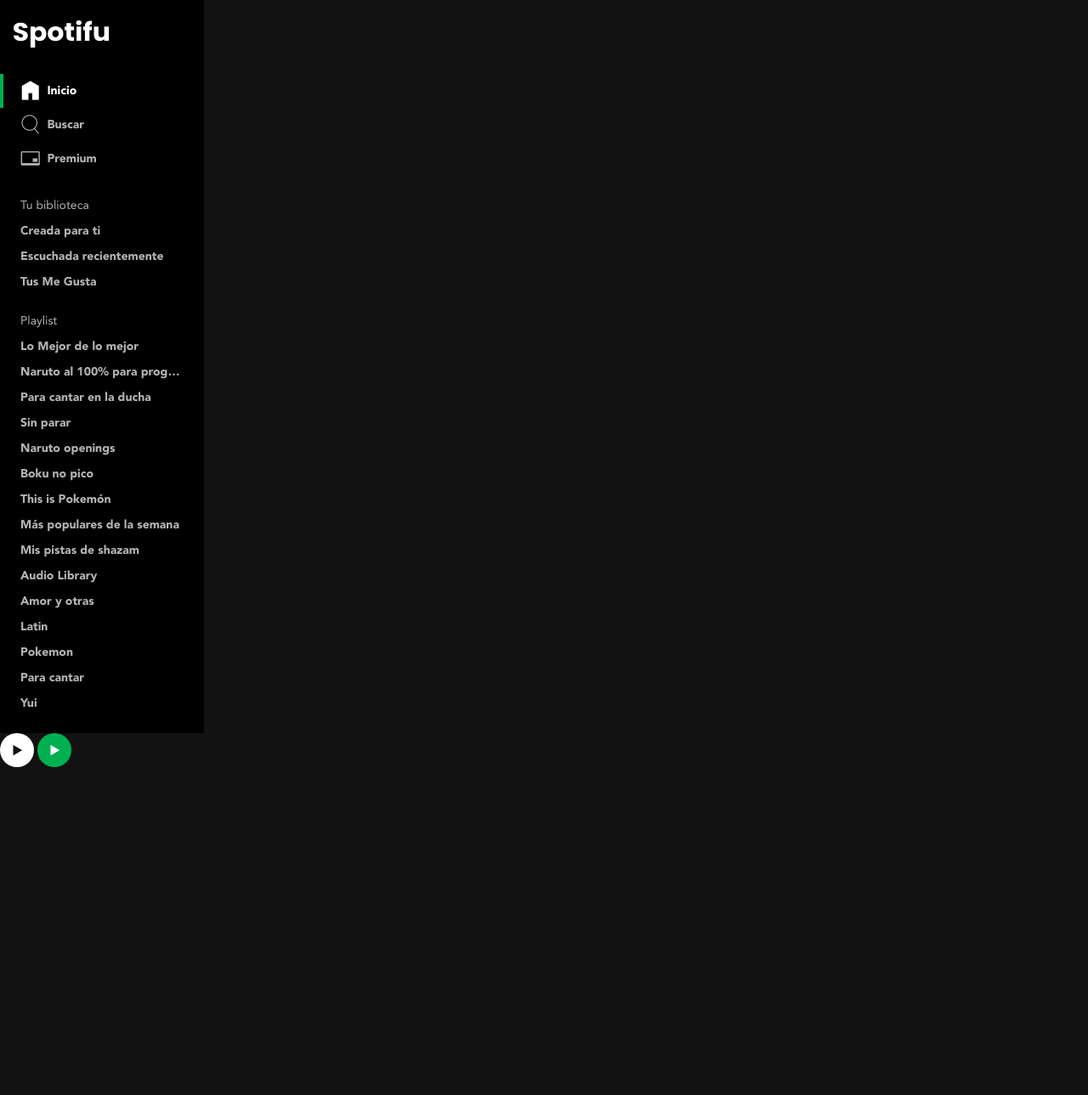
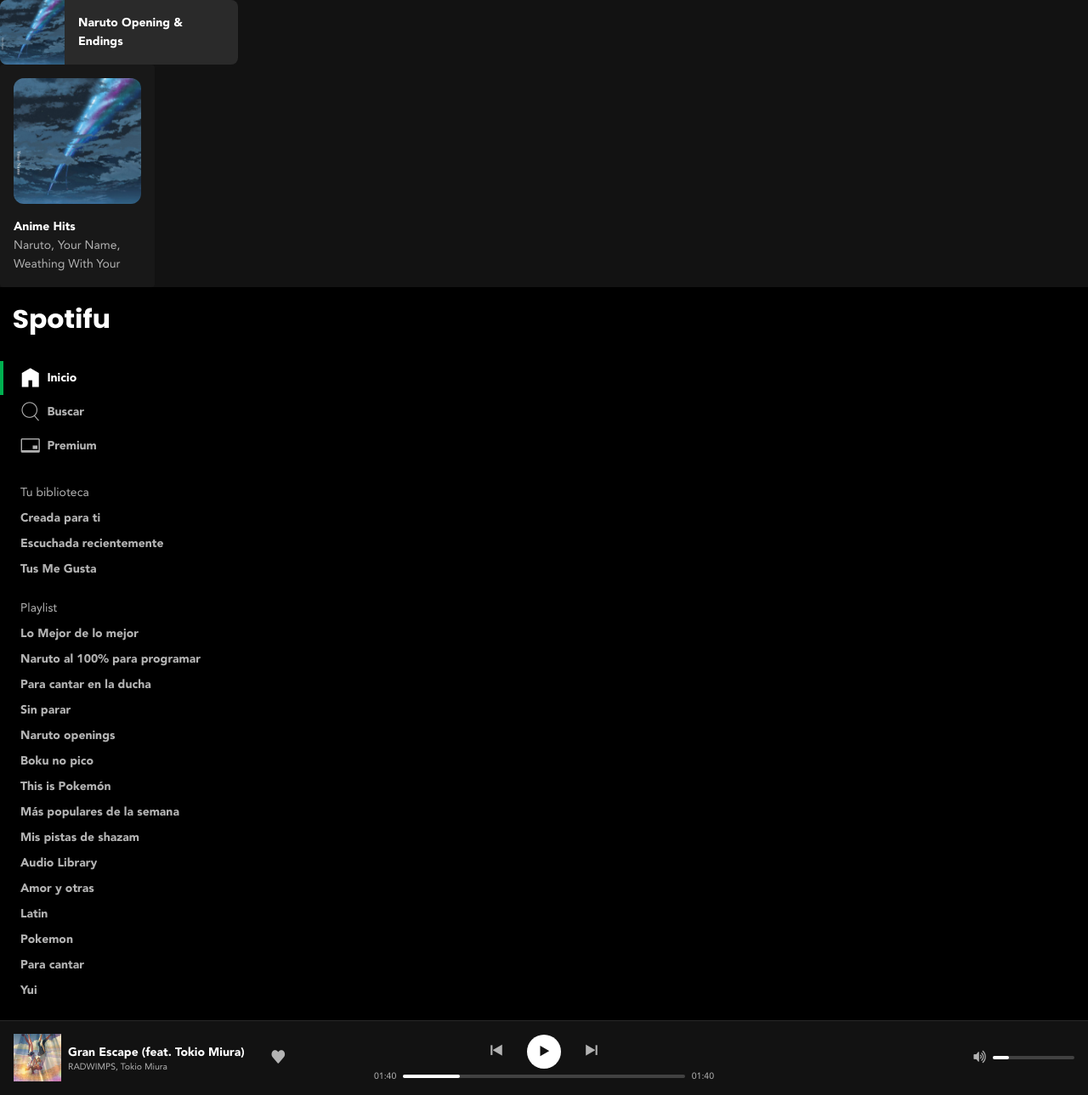
Before and after one commit to Antonela89/spotifu, a plain HTML site: page index.html in a window 1280 px wide. Shown: the whole page at 85% size. Before the commit the page ends 903 px from the top, so only its background shows below. Drawn offline with Linux system fonts and the light colour scheme; files whose address does not match are found by name.

Commit message:
player, playlistA and playlistB

```diff
--- a/css/index.css
+++ b/css/index.css
@@ -5,6 +5,11 @@
 @import './button-icon.css';
 @import './sidebar.css';
 @import './ellipsis.css';
+@import './player.css';
+@import './playlist-a.css';
+@import './playlist-b.css';
+
+
 
 
 :root {
--- /dev/null
+++ b/css/now-playing.css
@@ -0,0 +1,40 @@
+.nowPlaying {
+    display: flex;
+    gap: 0.5rem;
+    align-items: center;
+}
+
+.nowPlaying-cover img {
+    inline-size: 3.5rem;
+    block-size: 3.5rem;
+    vertical-align: middle;
+}
+
+.nowPlaying-details {
+    display: flex;
+    gap: 1.5rem;
+}
+
+.nowPlaying-description {
+    display: flex;
+    flex-direction: column;
+    justify-content: center;
+}
+
+.nowPlaying-title, .nowPlaying-artist {
+    text-decoration: none;
+}
+
+.nowPlaying-title {
+    color: var(--whiteColor);
+    font: var(--baseFontBold);
+}
+
+.nowPlaying-artist {
+    color: var(--gray10Color);
+    font: var(--smallFont);
+}
+
+.nowPlaying-actions {
+
+}
--- /dev/null
+++ b/css/player-controls.css
@@ -0,0 +1,11 @@
+.playerControls {
+    display: flex;
+    flex-direction: column;
+    gap: 0.25rem
+}
+
+.playerControls-buttons {
+    display: flex;
+    justify-content: center;
+    gap: 1rem;
+}
--- /dev/null
+++ b/css/player-playback.css
@@ -0,0 +1,16 @@
+.playerPlayback {
+    display: flex;
+    gap: 0.5rem;
+    align-items: center;
+
+}
+.playerPlayback-slider {
+    flex:1;
+}
+
+.playerPlayback-progressTime {
+    font: var(--smallFont);
+    line-height: 1;
+    position: relative;
+    top: 1px;
+}
--- /dev/null
+++ b/css/player-volume.css
@@ -0,0 +1,9 @@
+.playerVolumne {
+    display: flex;
+    align-items: center;
+}
+
+.playerVolume-slider {
+    flex:1;
+    inline-size: 6rem;
+}
--- /dev/null
+++ b/css/player.css
@@ -0,0 +1,39 @@
+@import './player-controls.css';
+@import './player-playback.css';
+@import './player-volume.css';
+@import './now-playing.css';
+@import './slider.css';
+
+.player {
+    display: flex;
+    align-items: center;
+    gap: 1.5rem;
+    padding: 1rem;
+    box-shadow: inset 0 1px 0 var(--gray30Color);
+}
+
+.player > * {
+    flex: 1;
+}
+
+.player-nowPlaying {
+
+}
+
+.player-playerControls {
+
+}
+
+.player-playerVolume {
+    display: flex;
+    justify-content: flex-end;
+}
+
+.player-control {
+    border: none;
+    padding: 0.5rem;
+    background: none;
+    color: var(--gray10Color);
+    font-size: 1rem;
+    cursor: pointer;
+}
--- /dev/null
+++ b/css/playlist-a.css
@@ -0,0 +1,54 @@
+.playlistA {
+    inline-size: 13em;
+    border-radius: 0.25rem;
+    padding: 1rem;
+    background: var(--gray40Color);
+    box-sizing: border-box;
+    transition: 0.3s background;
+}
+
+.playlistA:hover, .playlistA:focus-within {
+    cursor: pointer;
+    background: var(--gray30color);
+}
+
+.playlistA:hover .playlistA-cover button,
+.playlistA:focus-within .playlistA-cover button  {
+    opacity: 1;
+    transform: translateY(0);
+}
+
+.playlistA-cover {
+    position: relative;
+    border-radius: 0.75rem;
+    overflow: hidden;
+    margin-block-end: 1rem;
+}
+
+.playlistA-cover img{
+    vertical-align: middle;
+    inline-size: 100%;
+    block-size: auto;
+}
+
+.playlistA-cover button {
+    position: absolute;
+    right: 0.5rem;
+    bottom: 0.5rem;
+    opacity: 0;
+    transform: translateY(0.5rem);
+    will-change: opacity, transform;
+    transition: 0.3s all;
+}
+
+.playlistA-title {
+    font: var(--baseFontBold);
+    color: var(--whiteColor);
+    margin: 0;
+}
+
+.playlistA-description {
+    font: var(--baseFont);
+    color: var(--gray10Color);
+    margin: 0;
+}
--- /dev/null
+++ b/css/playlist-b.css
@@ -0,0 +1,45 @@
+.playlistB {
+    display: flex;
+    inline-size: 17.5rem;
+    border-radius: 0.5rem;
+    overflow: hidden;
+    background: rgba(255,255,255,0.1);
+    transition: 0.3s background;
+}
+
+.playlistB:hover, .playlistB:focus-within  {
+    background-color: rgba(255,255,255,0.2);
+}
+
+.playlistB-cover {
+
+}
+
+.playlistB-cover img {
+    inline-size: 4.75rem ;
+    block-size: 4.75rem;
+    vertical-align: middle;
+}
+
+.playlistB-details {
+    display: flex;
+    align-items: center;
+    gap: 0.5rem;
+    padding: 1rem;
+}
+
+.playlistB-title {
+    color: var(--whiteColor);
+    font: var(--baseFontBold);
+    margin: 0;
+}
+
+.playlistB:hover .playlistB-control,
+.playlistB:focus-within .playlistB-control {
+    opacity: 1;
+}
+
+.playlistB-control {
+    opacity: 0;
+    transition: 0.3s opacity;
+}
--- a/css/sidebar.css
+++ b/css/sidebar.css
@@ -4,7 +4,7 @@
 
 .sidebar {
     background: var(--gray60Color);
-    inline-size: 15rem;
+    /* inline-size: 15rem; */
     display: flex;
     flex-direction: column;
     gap: 1.5rem;
--- /dev/null
+++ b/css/slider.css
@@ -0,0 +1,36 @@
+.slider {
+    /* inline-size: 200px; */
+    background: rgba(2255,255,255,0.2);
+    block-size: 0.25rem;
+    border-radius: 0.25rem;
+}
+
+.slider:hover .slider-progress {
+    background: var(--primaryColor);
+}
+
+.slider:hover .slider-button {
+    display: block;
+}
+
+.slider-progress {
+    block-size: inherit;
+    border-radius: inherit;
+    background: var(--whiteColor);
+    inline-size: 20%;
+    position: relative;
+}
+
+.slider-button {
+    background: var(--whiteColor);
+    block-size: 200%;
+    aspect-ratio: 1/1;
+    padding:0;
+    border-radius: 50%;
+    border: none;
+    position: absolute;
+    left: 100%;
+    top: 50%;
+    transform: translate(-50%, -50%);
+    display: none;
+}
--- a/index.html
+++ b/index.html
@@ -36,6 +36,32 @@
     <title>Spotifu</title>
 </head>
 <body class="body">
+
+    <div class="playlistB">
+        <div class="playlistB-cover">
+            <img src="./assets/images/anime-hits.jpg" width="76" height="76" alt="Cover de la playlist Anime Hist">
+        </div>
+        <div class="playlistB-details">
+            <h3 class="playlistB-title">Naruto Opening & Endings</h3>
+            <div class="playlistB-control">
+                <button class="buttonIcon is-primary" aria-label="Reproducir la lista de reproducción Naruto Openings & Endings" title="Reproducir la lista de reproducción Naruto Openings & Endings" >
+                    <i class="icon-play" aria-hidden="true"></i>
+                </button>
+            </div>
+        </div>
+    </div>
+
+    <div class="playlistA">
+        <div class="playlistA-cover">
+            <img src="./assets/images/anime-hits.jpg" width="150" height="150" alt="Cover de la playlist Anime Hist">
+            <button class="buttonIcon is-primary" aria-label="Reproducir" title="Reproducir">
+                <i class="icon-play" aria-hidden="true"></i>
+            </button>
+        </div>
+        <h3 class="playlistA-title">Anime Hits</h3>
+        <h4 class="playlistA-description">Naruto, Your Name, Weathing With Your</h4>
+    </div>
+
     <div class="sidebar">
         <header class="logo" role="banner">
             <a href="/" aria-current="page">
@@ -166,12 +192,71 @@
         </nav>
     </div>
 
+    <div class="player">
+        <div class="player-nowPlaying">
+            <div class="nowPlaying">
+                <div class="nowPlaying-cover">
+                    <img src="./assets/images/grand-scape.png" width="56" height="56" alt="Portada de Gran Escape (feat. Tokio Miura) de RADWIMPS, Tokio Miura" title="Portada de Gran Escape (feat. Tokio Miura) de RADWIMPS, Tokio Miura">
+                </div>
+                <div class="nowPlaying-details">
+                    <div class="nowPlaying-description">
+                        <a class="nowPlaying-title" href="#song">
+                            Gran Escape (feat. Tokio Miura)
+                        </a>
+                        <a class="nowPlaying-artist" href="#RADWIMPS">
+                            RADWIMPS, Tokio Miura
+                        </a>
+                    </div>
+                    <div class="nowPlaying-actions">
+                        <button class="player-control" role="switch" aria-label="Guardar en tu biblioteca" title="Guardar en tu biblioteca">
+                            <i class="icon-heart" aria-hidden="true"></i>
+                        </button>
+                    </div>
+                </div>
+            </div>
+        </div>
+        <div class="player-playerControls">
+            <div class="playerControls" >
+                <div class="playerControls-buttons" aria-label="Controles de reproducción">
+                    <button class="buttonIcon" aria-label="Anterior" title="Anterior">
+                        <i class="icon-prev" aria-hidden="true"></i>
+                    </button>
+                    <button class="buttonIcon is-white" aria-label="Reproducir" title="Reproducir">
+                        <i class="icon-play" aria-hidden="true"></i>
+                    </button>
+                    <button class="buttonIcon" aria-label="Siguiente" title="Siguiente">
+                        <i class="icon-next" aria-hidden="true"></i>
+                    </button>
+                </div>
+                <div class="playerPlayback">
+                    <span class="playerPlayback-progressTime">01:40</span>
+                    <div class="playerPlayback-slider">
+                        <div class="slider">
+                            <div class="slider-progress">
+                                <button class="slider-button" aria-label="Controlar el progreso de la reproducción"></button>
+                            </div>
+                        </div>
+                    </div>
+                    <span class="playerPlayback-progressTime">01:40</span>
+                </div>
+            </div>
+        </div>
+        <div class="player-playerVolume">
+            <div class="playerVolumne" >
+                <button class="player-control" aria-label="Silenciar" aria-describedby="volume-icon">
+                    <i class="icon-volumeUp" id="volume-icon" role="presentation" aria-label="Volumen alto" title="Volumen alto"></i>
+                </button>
+                <div class="playerVolume-slider">
+                    <div class="slider">
+                        <div class="slider-progress">
+                            <button class="slider-button" aria-label="Controlar el progreso de la reproducción"></button>
+                        </div>
+                    </div>
+                </div>
+            </div>
+        </div>
+    </div>
 
-    <button class="buttonIcon is-white" aria-label="Reproducir" title="Reproducir">
-        <i class="icon-play" aria-hidden="true"></i>
-    </button>
-    <button class="buttonIcon is-primary" aria-label="Reproducir" title="Reproducir">
-        <i class="icon-play" aria-hidden="true"></i>
-    </button>
+
 </body>
 </html>
```
Also changed, not shown: assets/images/anime-hits.jpg (added), assets/images/grand-scape.png (added).
